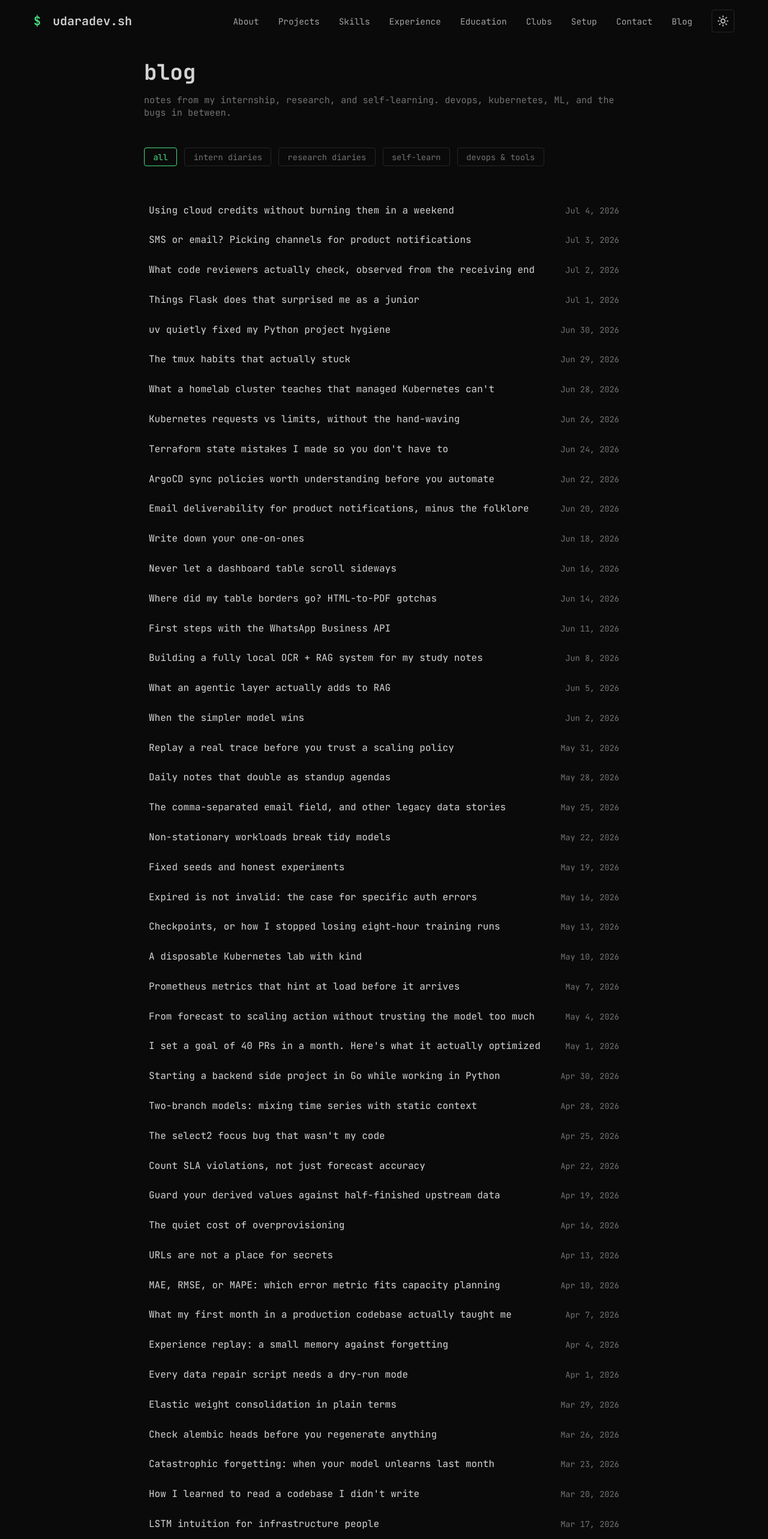
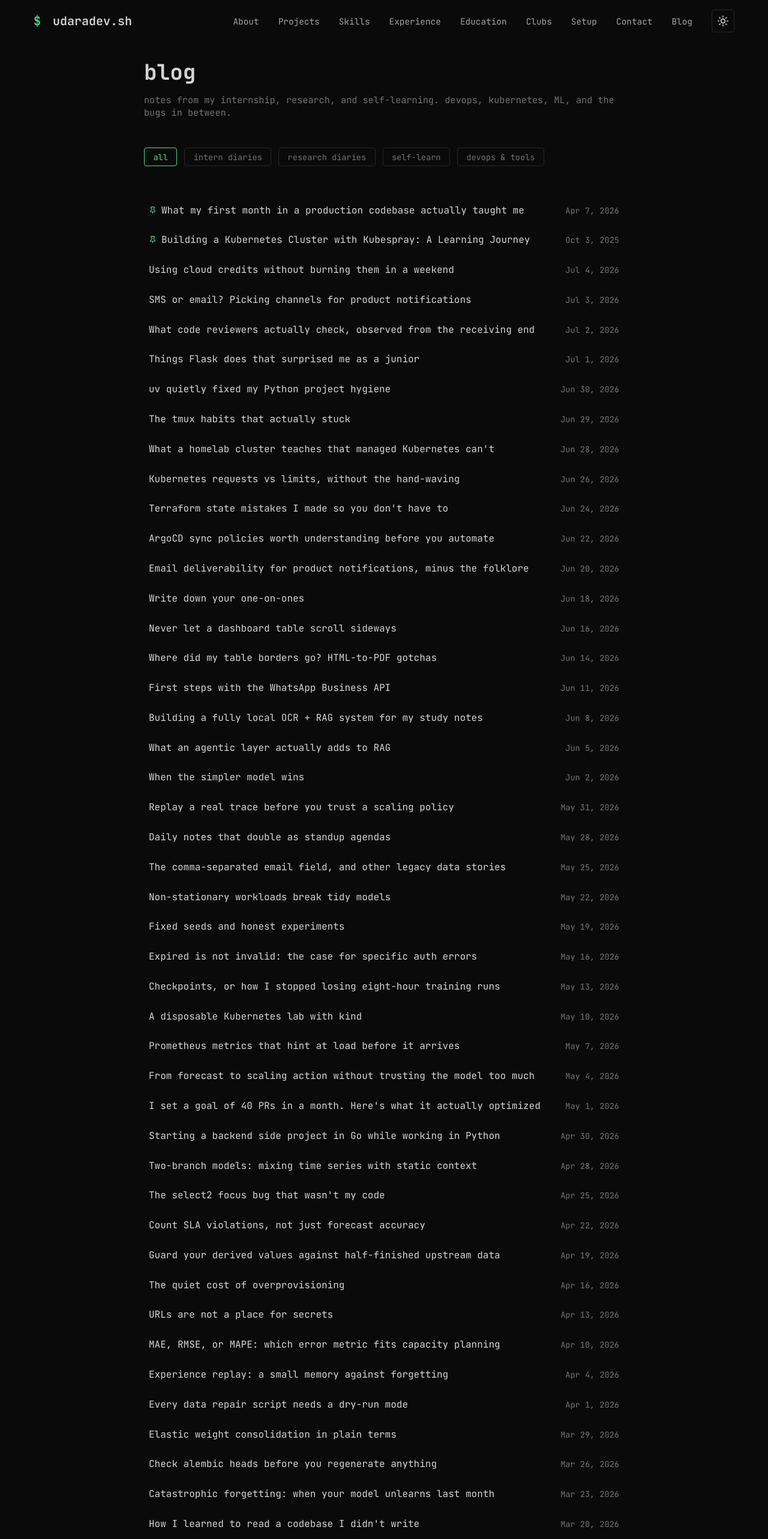
Before and after one commit to udaraKavishka/dev-portfolio, a Next.js app: page /blog in a window 1280 px wide. Shown: the top 2566 px of the page at 60% size. Built offline with nearby package versions, Linux system fonts and the light colour scheme.

Commit message:
feat: add pinned functionality to blog posts and update related components

```diff
--- a/posts/building-a-kubernetes1.mdx
+++ b/posts/building-a-kubernetes1.mdx
@@ -2,6 +2,7 @@
 title: "Building a Kubernetes Cluster with Kubespray: A Learning Journey"
 date: "2025-10-04T01:27:00.000+05:30"
 category: "research-diaries"
+pinned: true
 updated: "2025-12-05T20:00:26Z"
 readTime: "3 min read"
 mainImage: "/blog/building-a-kubernetes1/cover.png"
--- a/posts/first-month-real-codebase.mdx
+++ b/posts/first-month-real-codebase.mdx
@@ -2,6 +2,7 @@
 title: "What my first month in a production codebase actually taught me"
 date: "2026-04-07"
 category: "intern-diaries"
+pinned: true
 excerpt: "Not the frameworks. The invisible stuff: commit discipline, asking questions with evidence, and how much process exists for reasons."
 tags: ["Internship", "Career", "Software Engineering"]
 readTime: "3 min read"
--- a/src/components/BlogList.module.css
+++ b/src/components/BlogList.module.css
@@ -57,6 +57,13 @@
     color: var(--accent-primary);
 }
 
+.pinIcon {
+    display: inline-block;
+    vertical-align: -1px;
+    margin-right: 0.5rem;
+    color: var(--accent-primary);
+}
+
 .rowDate {
     font-family: var(--font-mono);
     font-size: 0.85rem;
--- a/src/components/BlogList.tsx
+++ b/src/components/BlogList.tsx
@@ -1,8 +1,9 @@
 'use client';
 
 import Link from 'next/link';
-import { useEffect, useState } from 'react';
+import { useState } from 'react';
 import { motion } from 'framer-motion';
+import { Pin } from 'lucide-react';
 import type { Post } from '@/lib/posts';
 import { CATEGORIES } from '@/lib/categories';
 import styles from './BlogList.module.css';
@@ -20,18 +21,18 @@ function formatDate(date: string) {
 }
 
 export default function BlogList({ posts }: BlogListProps) {
-    const [activeCategory, setActiveCategory] = useState<string | null>(null);
+    const [activeCategory, setActiveCategory] = useState<string | null>(() => {
+        if (typeof window === 'undefined') return null;
+        return new URLSearchParams(window.location.search).get('category');
+    });
 
-    useEffect(() => {
-        const category = new URLSearchParams(window.location.search).get('category');
-        if (category) {
-            setActiveCategory(category);
-        }
-    }, []);
-
-    const filteredPosts = activeCategory
-        ? posts.filter((post) => post.category === activeCategory)
-        : posts;
+    const filteredPosts = (
+        activeCategory
+            ? posts.filter((post) => post.category === activeCategory)
+            : posts
+    )
+        .slice()
+        .sort((a, b) => Number(b.pinned ?? false) - Number(a.pinned ?? false));
 
     const setCategory = (slug: string | null) => {
         setActiveCategory(slug);
@@ -72,7 +73,10 @@ export default function BlogList({ posts }: BlogListProps) {
                             transition={{ delay: Math.min(index * 0.03, 0.6), duration: 0.4 }}
                         >
                             <Link href={`/blog/${post.slug}`} className={styles.row}>
-                                <span className={styles.rowTitle}>{post.title}</span>
+                                <span className={styles.rowTitle}>
+                                    {post.pinned && <Pin size={13} className={styles.pinIcon} />}
+                                    {post.title}
+                                </span>
                                 <span className={styles.rowDate}>{formatDate(post.date)}</span>
                             </Link>
                         </motion.article>
--- a/src/data/content.ts
+++ b/src/data/content.ts
@@ -359,7 +359,7 @@ export const setupData = [
             { name: 'Prompt', value: 'Starship' },
             { name: 'IDE', value: 'Visual Studio Code' },
             { name: 'VS Code Theme', value: 'Dark+' },
-            { name: 'AI Pair Programmer', value: 'GitHub Copilot' },
+            { name: 'AI Pair Programmer', value: 'Claude Code' },
             { name: 'Git Hosting', value: 'GitHub, GitLab' },
             { name: 'Hosting', value: 'Vercel, Netlify' },
             { name: 'API Testing', value: 'Insomnia, Postman' },
@@ -376,11 +376,11 @@ export const setupData = [
             { name: 'Password Manager', value: 'Bitwarden' },
             { name: '2FA', value: 'Ente Auth' },
             { name: 'Main Browser', value: 'Zen Browser' },
-            { name: 'Secondary Browser', value: 'Vivaldi' },
+            { name: 'Secondary Browser', value: 'Firefox' },
             { name: 'Ad Blocker', value: 'uBlock Origin' },
             { name: 'Messaging + Cloud Storage', value: 'Telegram, WhatsApp' },
             { name: 'Media Server', value: 'Jellyfin' },
-            { name: 'Note Taking', value: 'Notion' },
+            { name: 'Note Taking', value: 'Obsidian' },
         ],
     },
 ];
--- a/src/lib/posts.ts
+++ b/src/lib/posts.ts
@@ -10,6 +10,7 @@ export interface Post {
     date: string;
     updated?: string;
     category?: string;
+    pinned?: boolean;
     excerpt?: string;
     tags?: string[];
     readTime?: string;
@@ -35,6 +36,7 @@ function parsePost(fileName: string): PostWithContent {
         date: data.date ?? '',
         updated: data.updated,
         category: data.category,
+        pinned: data.pinned === true,
         excerpt: data.excerpt,
         tags: data.tags,
         readTime: data.readTime,
```
